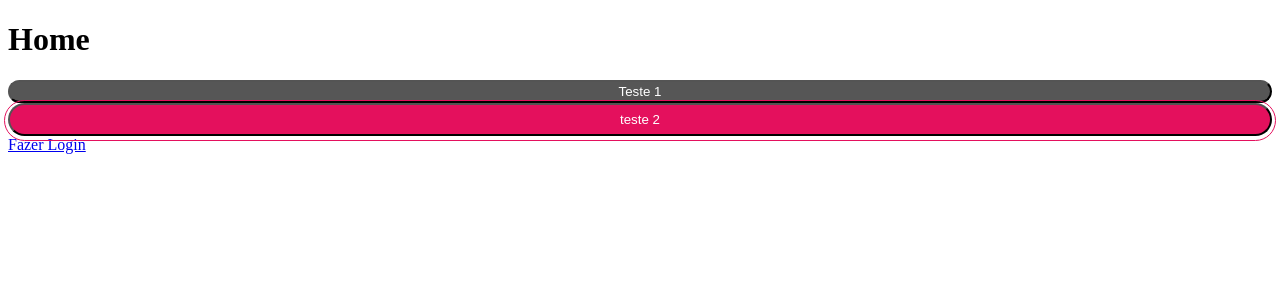
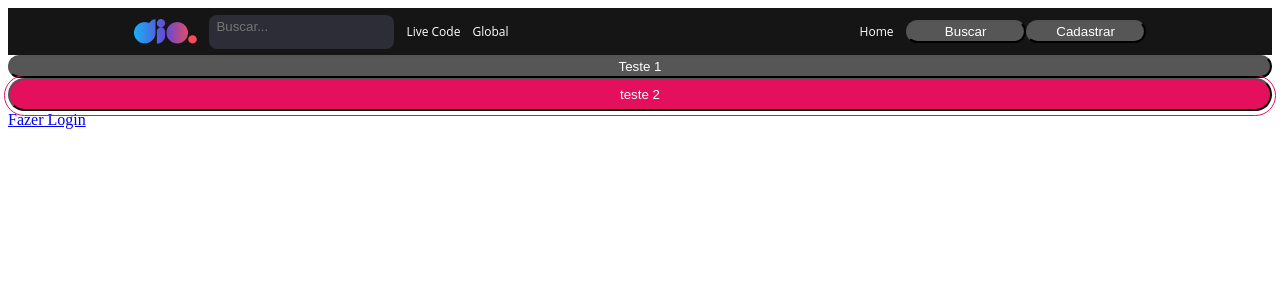
Before and after one commit to leofsousa/site-dio-clone, a React (Create React App) app: page / in a window 1280 px wide. Shown: the top 300 px of the page. Built offline with nearby package versions, Linux system fonts and the light colour scheme.

Commit message:
assests adicionados e header concluido

```diff
--- /dev/null
+++ b/src/components/Header/index.jsx
@@ -0,0 +1,36 @@
+import React from "react";
+import {
+  BuscarInputContainer,
+  Container,
+  MenuRight,
+  Row,
+  Wrapper,
+  Input,
+  Menu,
+} from "./styles";
+import { Button } from "../Button";
+import logo from "../../assets/logo-dio.png";
+
+const Header = () => {
+  return (
+    <Wrapper>
+      <Container>
+        <Row>
+          <img src={logo} alt="logo da dio" />
+          <BuscarInputContainer>
+            <Input placeholder="Buscar..."></Input>
+          </BuscarInputContainer>
+          <Menu>Live Code</Menu>
+          <Menu>Global</Menu>
+        </Row>
+        <Row>
+          <MenuRight href="#">Home</MenuRight>
+          <Button title="Buscar" />
+          <Button title="Cadastrar" />
+        </Row>
+      </Container>
+    </Wrapper>
+  );
+};
+
+export { Header };
--- /dev/null
+++ b/src/components/Header/styles.js
@@ -0,0 +1,69 @@
+import styled from "styled-components";
+
+export const Container = styled.div`
+  width: 100%;
+  max-width: 80%;
+  height: 47px;
+
+  display: flex;
+  justify-content: space-between;
+  align-items: center;
+  margin: 0 auto;
+`;
+
+export const Row = styled.div`
+  display: flex;
+  flex-direction: row;
+  align-items: center;
+`;
+export const Column = styled.div`
+  display: flex;
+  flex-direction: column;
+  align-items: center;
+`;
+export const Wrapper = styled.div`
+  background-color: #151515;
+  width: 100%;
+  height: 47px;
+  display: flex;
+  justify-content: center;
+  align-items: center;
+`;
+export const BuscarInputContainer = styled.div`
+  width: 175px;
+  height: 30px;
+  background: #2d2d37;
+  border-radius: 8px;
+  padding: 2px 5px;
+  margin: 0 12px;
+`;
+export const Menu = styled.a`
+  font-family: "Open Sans";
+  font-style: normal;
+  font-size: 12px;
+  line-height: 25px;
+  color: #ffffff;
+  margin-right: 12px;
+  text-decoration: none;
+`;
+export const MenuRight = styled.a`
+  font-family: "Open Sans";
+  font-style: normal;
+  font-size: 12px;
+  line-height: 25px;
+  color: #ffffff;
+  margin-right: 12px;
+  text-decoration: none;
+`;
+export const UserPicture = styled.img`
+  width: 32px;
+  height: 32px;
+  border-radius: 22px;
+  border: 2px solid #ffffff;
+`;
+export const Input = styled.input`
+    background: transparent;
+    flex: 1;
+    border: 0;
+    color: #FFFFFF;
+`
--- a/src/pages/home/index.jsx
+++ b/src/pages/home/index.jsx
@@ -1,10 +1,11 @@
 import { Link } from "react-router-dom";
 import { Button } from "../../components/Button";
+import { Header } from "../../components/Header";
 
 const Home = () => {
   return (
     <>
-      <h1>Home</h1>
+      <Header />
       <Button title='Teste 1' />
       <Button variant="secondary" title='teste 2' />
       <Link to="/login">Fazer Login</Link>
```
Also changed, not shown: src/assets/banner.png (added), src/assets/logo-dio.png (added).
